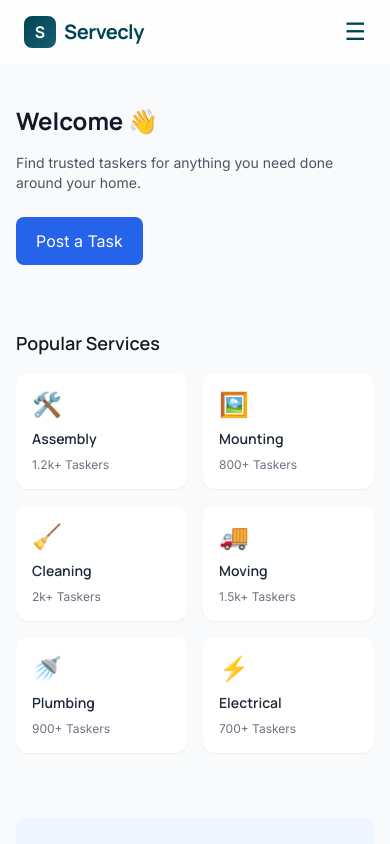
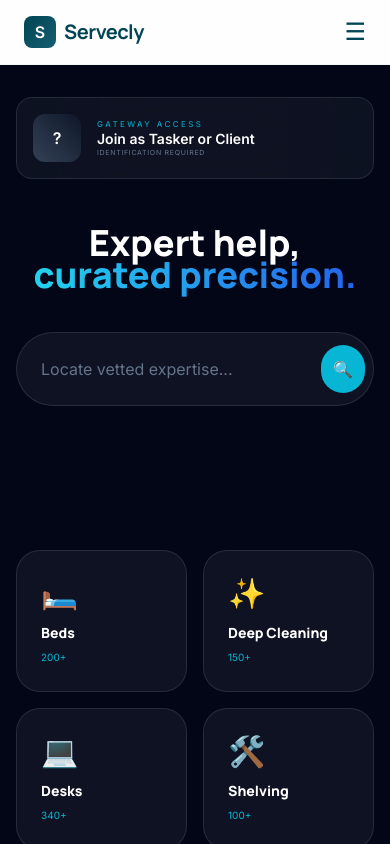
Before and after one commit to PgTobby-07/Servecly-Marektplace, a React (Vite) app: page / in a window 390 px wide. Shown: the top 844 px of the page. Built offline with nearby package versions, Linux system fonts and the light colour scheme.

Commit message:
Update Home component for user state and layout fixes
Refactor Home component to manage user state and improve layout responsiveness.

```diff
--- a/src/pages/Home.jsx
+++ b/src/pages/Home.jsx
@@ -1,19 +1,18 @@
-import React, { useEffect } from "react";
-import { Link } from "react-router-dom";
+import React, { useState, useEffect } from "react";
+import { Link, useNavigate } from "react-router-dom";
+import fdxImage from "../assets/fdx.png";
 
 const Home = () => {
-  const user = JSON.parse(localStorage.getItem("user"));
+  const [user, setUser] = useState(null);
+  const [searchQuery, setSearchQuery] = useState("");
+  const navigate = useNavigate();
 
-  const categories = [
-    { id: 1, name: "Assembly", icon: "🛠️", count: "1.2k+ Taskers" },
-    { id: 2, name: "Mounting", icon: "🖼️", count: "800+ Taskers" },
-    { id: 3, name: "Cleaning", icon: "🧹", count: "2k+ Taskers" },
-    { id: 4, name: "Moving", icon: "🚚", count: "1.5k+ Taskers" },
-    { id: 5, name: "Plumbing", icon: "🚿", count: "900+ Taskers" },
-    { id: 6, name: "Electrical", icon: "⚡", count: "700+ Taskers" },
-  ];
+  useEffect(() => {
+    const savedUser = localStorage.getItem("user");
+    if (savedUser) setUser(JSON.parse(savedUser));
+  }, []);
 
-  // UPDATED: Prevent horizontal scroll issues on mobile
+  // FIX 1: Prevent horizontal scroll globally (mobile overflow issue)
   useEffect(() => {
     document.body.style.overflowX = "hidden";
     return () => {
@@ -21,70 +20,181 @@ const Home = () => {
     };
   }, []);
 
+  const getAccessStatus = () => {
+    if (!user) {
+      return {
+        label: "GATEWAY ACCESS",
+        message: "Join as Tasker or Client",
+        subtext: "IDENTIFICATION REQUIRED",
+        color: "from-slate-700 to-slate-900 shadow-slate-900/40",
+        initial: "?"
+      };
+    }
+
+    const firstName = user.name?.split(" ")[0] || "User";
+
+    if (user.role === "admin") {
+      return {
+        label: "SYSTEM ADMIN",
+        message: `Root Control: ${firstName}`,
+        subtext: "SYSTEM CORE OPERATIONAL",
+        color: "from-cyan-500 to-blue-600 shadow-cyan-500/20",
+        initial: user.name?.charAt(0)
+      };
+    }
+
+    if (user.role === "tasker") {
+      return {
+        label: "TASKER ACCOUNT",
+        message: `Active Flow: ${firstName}`,
+        subtext: "SERVICE PIPELINE OPEN",
+        color: "from-emerald-500 to-teal-400 shadow-emerald-500/20",
+        initial: user.name?.charAt(0)
+      };
+    }
+
+    return {
+      label: "USER ACCOUNT",
+      message: `Syncing: ${firstName}`,
+      subtext: "CLIENT INTERFACE READY",
+      color: "from-purple-500 to-indigo-600 shadow-purple-500/20",
+      initial: user.name?.charAt(0)
+    };
+  };
+
+  const status = getAccessStatus();
+
+  const handleSearch = (e) => {
+    e.preventDefault();
+    if (!searchQuery.trim()) return;
+    navigate(`/services?search=${encodeURIComponent(searchQuery)}`);
+  };
+
+  const categories = [
+    { id: 1, name: "Beds", icon: "🛏️", count: "200+" },
+    { id: 5, name: "Deep Cleaning", icon: "✨", count: "150+" },
+    { id: 2, name: "Desks", icon: "💻", count: "340+" },
+    { id: 4, name: "Shelving", icon: "🛠️", count: "100+" },
+    { id: 3, name: "TV Mounting", icon: "🖼️", count: "500+" },
+  ];
+
   return (
-    <div className="min-h-screen w-full bg-gray-50 overflow-x-hidden">
+    // FIX 2: Prevent full page horizontal overflow
+    <div className="bg-[#020617] text-slate-200 min-h-screen w-full overflow-x-hidden">
 
-      {/* UPDATED: Safe container to prevent overflow on mobile */}
-      <div className="max-w-7xl mx-auto px-4 sm:px-6 lg:px-8">
+      {/* FIX 3: Reduce side padding on mobile */}
+      <header className="relative z-30 pt-8 px-4 sm:px-6 max-w-7xl mx-auto flex flex-col md:flex-row justify-between items-center gap-6">
+
+        <Link
+          to={!user ? "/login" : "/dashboard"}
+          className="flex items-center gap-4 bg-white/5 backdrop-blur-3xl border border-white/10 p-4 rounded-2xl w-full md:w-auto"
+        >
+
+          {/* FIX 4: Avatar stays fixed size (prevents shrinking overflow issues) */}
+          <div className={`h-12 w-12 bg-gradient-to-tr ${status.color} rounded-xl flex items-center justify-center font-black text-white`}>
+            {status.initial}
+          </div>
+
+          {/* FIX 5: Allow text wrapping instead of forcing horizontal overflow */}
+          <div className="pr-2 break-words min-w-0">
+            <span className="block text-[8px] uppercase tracking-[0.3em] text-cyan-500">
+              {status.label}
+            </span>
+            <span className="block text-sm font-bold text-white leading-tight">
+              {status.message}
+            </span>
+            <span className="block text-[7px] text-slate-500 uppercase tracking-widest">
+              {status.subtext}
+            </span>
+          </div>
+
+        </Link>
+      </header>
 
       {/* HERO SECTION */}
-        <section className="py-10 sm:py-16">
-          <div className="flex flex-col gap-4">
-            <h1 className="text-2xl sm:text-4xl font-bold text-gray-900">
-              Welcome{user?.name ? `, ${user.name}` : ""} 👋
+      <section className="relative z-10 pt-12 pb-16">
+
+        {/* FIX 6: Prevent wide layout overflow on mobile */}
+        <div className="max-w-7xl mx-auto px-4 sm:px-6 grid lg:grid-cols-2 gap-12 items-center">
+
+          <div className="text-center lg:text-left">
+
+            {/* FIX 7: Responsive typography (prevents 7xl overflow on small screens) */}
+            <h1 className="text-4xl sm:text-6xl lg:text-8xl font-black leading-[0.9] break-words text-white">
+              Expert help, <br />
+              <span className="text-transparent bg-clip-text bg-gradient-to-r from-cyan-400 to-blue-600">
+                curated precision.
+              </span>
             </h1>
 
-            <p className="text-gray-600 text-sm sm:text-base max-w-xl">
-              Find trusted taskers for anything you need done around your home.
-            </p>
+            <form onSubmit={handleSearch} className="mt-10 max-w-2xl mx-auto lg:mx-0">
 
-            <Link
-              to="/post-task"
-              className="mt-2 inline-block w-fit bg-blue-600 text-white px-5 py-3 rounded-lg hover:bg-blue-700 transition"
+              {/* FIX 8: input + button must shrink properly on mobile */}
+              <div className="flex items-center bg-white/5 border border-white/10 p-2 rounded-[2.5rem] w-full">
+
+                {/* FIX 9: min-w-0 prevents input overflow pushing layout */}
+                <input
+                  type="text"
+                  value={searchQuery}
+                  onChange={(e) => setSearchQuery(e.target.value)}
+                  placeholder="Locate vetted expertise..."
+                  className="flex-1 min-w-0 bg-transparent px-4 sm:px-6 py-4 text-white outline-none placeholder:text-slate-500"
+                />
+
+                {/* FIX 10: prevent button shrinking weirdly */}
+                <button
+                  type="submit"
+                  className="bg-cyan-500 text-white p-3 sm:p-5 rounded-full shrink-0"
                 >
-              Post a Task
-            </Link>
+                  🔍
+                </button>
+
+              </div>
+            </form>
+          </div>
+
+          {/* FIX 11: hide image on mobile to prevent layout overflow */}
+          <div className="hidden lg:block">
+            <img
+              src={fdxImage}
+              className="w-full h-[450px] object-cover rounded-[60px_30px]"
+              alt="Hero"
+            />
+          </div>
+
         </div>
       </section>
 
-        {/* CATEGORIES SECTION */}
-        <section className="py-6 sm:py-10">
-          <h2 className="text-lg sm:text-2xl font-semibold mb-4">
-            Popular Services
-          </h2>
+      {/* CATEGORIES */}
+      <section className="py-20">
 
-          {/* UPDATED: Responsive grid prevents right-side cutoff */}
-          <div className="grid grid-cols-2 sm:grid-cols-3 lg:grid-cols-4 gap-4 sm:gap-6">
+        {/* FIX 12: responsive grid to prevent right-side cutoff */}
+        <div className="max-w-7xl mx-auto px-4 sm:px-6 grid grid-cols-2 sm:grid-cols-3 lg:grid-cols-5 gap-4">
+
           {categories.map((cat) => (
-              <div
+            <Link
               key={cat.id}
-                className="bg-white rounded-xl shadow-sm hover:shadow-md transition p-4 sm:p-5 flex flex-col gap-2"
+              to={`/services?categoryId=${cat.id}`}
+              className="bg-white/5 border border-white/10 p-6 sm:p-10 rounded-3xl"
             >
-                <div className="text-2xl sm:text-3xl">{cat.icon}</div>
-                <h3 className="font-semibold text-gray-800 text-sm sm:text-base">
+
+              {/* FIX 13: icon scales properly on small screens */}
+              <div className="text-3xl sm:text-5xl mb-3">{cat.icon}</div>
+
+              <h3 className="text-sm sm:text-xl font-black text-white">
                 {cat.name}
               </h3>
-                <p className="text-xs sm:text-sm text-gray-500">
+
+              <span className="text-[10px] text-cyan-500 uppercase">
                 {cat.count}
-                </p>
-              </div>
+              </span>
+
+            </Link>
           ))}
+
         </div>
       </section>
 
-        {/* EXTRA SECTION (optional placeholder for layout balance) */}
-        <section className="py-10">
-          <div className="bg-blue-50 rounded-xl p-6 sm:p-10">
-            <h3 className="text-lg sm:text-xl font-semibold">
-              Need something done fast?
-            </h3>
-            <p className="text-gray-600 mt-2 text-sm sm:text-base">
-              Post your task and get offers from nearby taskers in minutes.
-            </p>
-          </div>
-        </section>
-
-      </div>
     </div>
   );
 };
```
Lines whose indentation alone changed are shown as unchanged.
